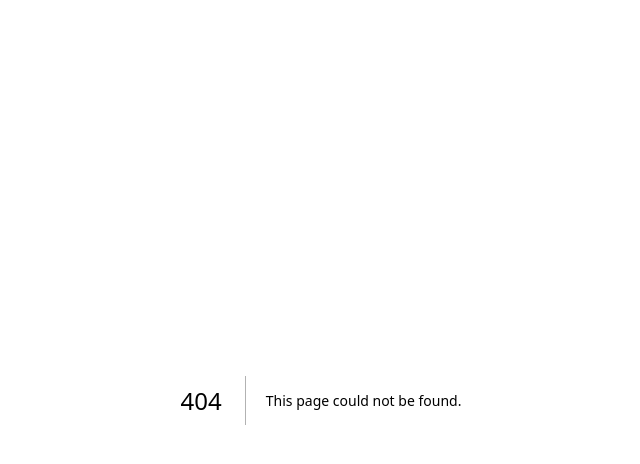
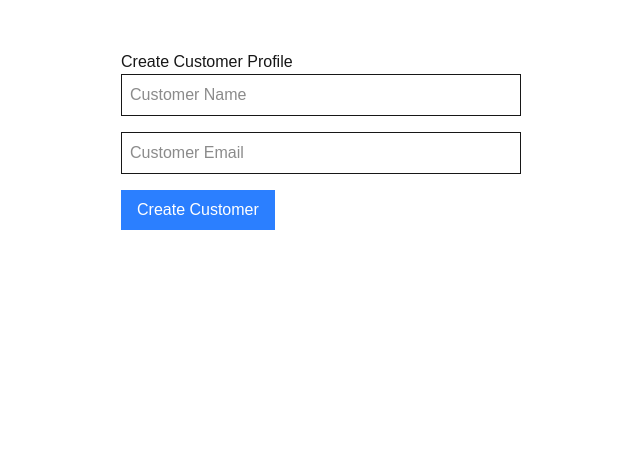
Before and after one commit to bjornpetersson1/devotion-mini-ats, a Next.js app: page /adminCreateCustomerProfile in a window 1280 px wide. Before the commit this address had no page. Shown: the top 464 px of the page, without its empty margins (319-959 px from the left). Built offline with nearby package versions, Linux system fonts and the light colour scheme.

Commit message:
Probably wrong direction with API when i just want to create MVP

```diff
--- a/app/admin/page.tsx
+++ b/app/admin/page.tsx
@@ -1,9 +1,13 @@
 export default function Admin() {
+
   return (
     <div className="p-10">
       <h1>Admin</h1>
       <button onClick={() => alert("Not implemented yet")}>
         View Costumers
+      </button>
+      <button onClick={() => alert("Not implemented yet")}>
+        Create Costumer
       </button>
       {/* <button onClick={() => alert("Not implemented yet")}>View Jobs</button>
       <button onClick={() => alert("Not implemented yet")}>
--- /dev/null
+++ b/app/adminCreateCustomerProfile/page.tsx
@@ -0,0 +1,156 @@
+// app/adminCreateCustomerProfile/page.tsx
+import AdminCreateCustomer from "../components/AdminCreateCustomer";
+
+export default function Page() {
+  return <AdminCreateCustomer />;
+}
+// "use client";
+// import { useState } from "react";
+
+// export default function AdminCreateCustomer() {
+//   const [name, setName] = useState("");
+//   const [email, setEmail] = useState("");
+//   const [message, setMessage] = useState("");
+
+//   const createCustomer = async () => {
+//     const res = await fetch("/api/create-customer", {
+//       method: "POST",
+//       headers: { "Content-Type": "application/json" },
+//       body: JSON.stringify({ name, email }),
+//     });
+
+//     const data = await res.json();
+
+//     if (data.error) {
+//       setMessage(`Error: ${data.error}`);
+//     } else {
+//       setMessage(`Customer created: ${data.profile[0].username}`);
+//     }
+//   };
+
+//   return (
+//     <div style={{ maxWidth: 400, margin: "50px auto" }}>
+//       <h1>Create Customer Profile</h1>
+
+//       <input
+//         type="text"
+//         placeholder="Customer Name"
+//         value={name}
+//         onChange={(e) => setName(e.target.value)}
+//         className="border p-2 w-full mb-4"
+//       />
+
+//       <input
+//         type="email"
+//         placeholder="Customer Email"
+//         value={email}
+//         onChange={(e) => setEmail(e.target.value)}
+//         className="border p-2 w-full mb-4"
+//       />
+
+//       <button
+//         onClick={createCustomer}
+//         className="bg-blue-500 text-white px-4 py-2"
+//       >
+//         Create Customer
+//       </button>
+
+//       {message && <p style={{ marginTop: 10 }}>{message}</p>}
+//     </div>
+//   );
+// }
+// "use client";
+// import { useState } from "react";
+// import { supabase } from "@/lib/supabase";
+
+// export default function AdminCreateCustomer() {
+//   const [name, setName] = useState("");
+//   const [email, setEmail] = useState("");
+
+//   const createCustomer = async () => {
+//     const { data: userData, error: userError } =
+//       await supabase.auth.admin.createUser({
+//         email,
+//         password: "userPassword",
+//         email_confirm: false,
+//       });
+
+//     if (userError) {
+//       console.error("Error creating user:", userError.message);
+//       return;
+//     }
+
+//     const user = userData.user;
+
+//     const { data: profileData, error: profileError } = await supabase
+//       .from("profiles")
+//       .insert({
+//         id: user.id,
+//         email: user.email,
+//         username: name,
+//         role: "user",
+//       });
+
+//     if (profileError) {
+//       console.error("Error creating profile:", profileError.message);
+//       return;
+//     }
+//     console.log("Customer created:", profileData);
+//   };
+
+//   return (
+//     <div>
+//       <h1>Create Customer Profile</h1>
+//       <input
+//         type="text"
+//         placeholder="Customer Name"
+//         value={name}
+//         onChange={(e) => setName(e.target.value)}
+//         className="border p-2 w-full mb-4"
+//       />
+//       <input
+//         type="email"
+//         placeholder="Customer Email"
+//         value={email}
+//         onChange={(e) => setEmail(e.target.value)}
+//         className="border p-2 w-full mb-4"
+//       />
+//       <button
+//         onClick={createCustomer}
+//         className="bg-blue-500 text-white px-4 py-2"
+//       >
+//         Create Customer Profile
+//       </button>
+//     </div>
+//   );
+// }
+
+//     return (
+//       <div>
+//         <h1>Create Customer Profile</h1>
+//         <input
+//           type="text"
+//           placeholder="Customer Name"
+//           value={name}
+//           onChange={(e) => setName(e.target.value)}
+//           className="border p-2 w-full mb-4"
+//         />
+
+//         <input
+//           type="email"
+//           placeholder="Customer Email"
+//           value={email}
+//           onChange={(e) => setEmail(e.target.value)}
+//           className="border p-2 w-full mb-4"
+//         />
+
+//         <button
+//           onClick={() => createProfile({ email, password: "defaultpassword" })}
+//           className="bg-blue-500 text-white px-4 py-2"
+//         >
+//           Create Customer Profile
+//         </button>
+//       </div>
+//     );
+//   };
+// }
--- /dev/null
+++ b/app/api/create-customer/route.ts
@@ -0,0 +1,35 @@
+import { NextRequest, NextResponse } from "next/server";
+import { createClient } from "@supabase/supabase-js";
+
+export async function POST(req: NextRequest) {
+  const { name, email } = await req.json();
+
+  const supabaseAdmin = createClient(
+    process.env.NEXT_PUBLIC_SUPABASE_URL!,
+    process.env.SUPABASE_SERVICE_ROLE_KEY!,
+  );
+
+  const { data: userData, error: userError } =
+    await supabaseAdmin.auth.admin.createUser({
+      email,
+      password: "defaultpassword",
+      email_confirm: true,
+    });
+
+  if (userError)
+    return NextResponse.json({ error: userError.message }, { status: 400 });
+
+  const { data: profileData, error: profileError } = await supabaseAdmin
+    .from("profiles")
+    .insert({
+      id: userData.user.id,
+      email: userData.user.email,
+      username: name,
+      role: "user",
+    });
+
+  if (profileError)
+    return NextResponse.json({ error: profileError.message }, { status: 400 });
+
+  return NextResponse.json({ profile: profileData });
+}
--- /dev/null
+++ b/app/components/AdminCreateCustomer.js
@@ -0,0 +1,48 @@
+"use client";
+import { useState } from "react";
+
+export default function AdminCreateCustomer() {
+  const [name, setName] = useState("");
+  const [email, setEmail] = useState("");
+  const [message, setMessage] = useState("");
+
+  const createCustomer = async () => {
+    const res = await fetch("/api/create-customer", {
+      method: "POST",
+      headers: { "Content-Type": "application/json" },
+      body: JSON.stringify({ name, email }),
+    });
+
+    const data = await res.json();
+
+    if (data.error) setMessage(`Error: ${data.error}`);
+    else setMessage(`Customer created: ${data.profile[0].username}`);
+  };
+
+  return (
+    <div style={{ maxWidth: 400, margin: "50px auto" }}>
+      <h1>Create Customer Profile</h1>
+      <input
+        type="text"
+        placeholder="Customer Name"
+        value={name}
+        onChange={(e) => setName(e.target.value)}
+        className="border p-2 w-full mb-4"
+      />
+      <input
+        type="email"
+        placeholder="Customer Email"
+        value={email}
+        onChange={(e) => setEmail(e.target.value)}
+        className="border p-2 w-full mb-4"
+      />
+      <button
+        onClick={createCustomer}
+        className="bg-blue-500 text-white px-4 py-2"
+      >
+        Create Customer
+      </button>
+      {message && <p style={{ marginTop: 10 }}>{message}</p>}
+    </div>
+  );
+}
--- a/app/login/page.tsx
+++ b/app/login/page.tsx
@@ -20,10 +20,27 @@ export default function LoginPage() {
     if (error) {
       setErrorMsg(error.message);
       console.error("Login error:", error.message);
-    } else {
-      console.log("User logged in:", data.user);
-      router.push("/costumer");
+      return;
     }
+
+    const user = data.user;
+    console.log("User logged in:", user);
+
+    const { data: profile, error: profileError } = await supabase
+      .from("profiles")
+      .select("*")
+      .eq("id", user.id)
+      .single();
+
+    if (profileError) {
+      console.error("Profile fetch error:", profileError.message);
+      setErrorMsg("Could not fetch profile, consider createing one.");
+      return;
+    }
+
+    console.log("User profile:", profile);
+
+    localStorage.setItem("userProfile", JSON.stringify(profile));
   };
 
   return (
```
Also changed, not shown: app/createcandidate/page.tsx (+0 -7 lines), app/types/types.ts (+6 -1 lines).
